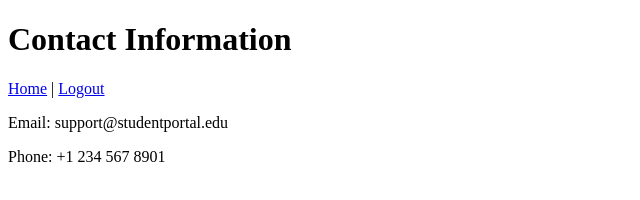
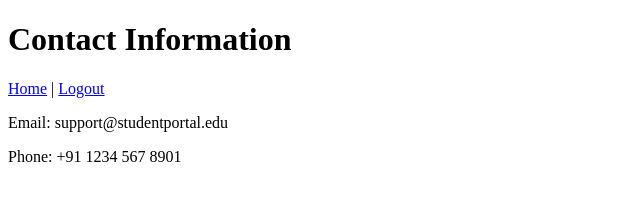
Before and after one commit to Dharmikvaghani/prec-1, a plain HTML site: page contact.html in a window 1280 px wide. Shown: the full height of the page, 0-640 px from the left. Drawn offline with Linux system fonts and the light colour scheme.

Commit message:
Update contact.html

```diff
--- a/contact.html
+++ b/contact.html
@@ -5,6 +5,6 @@
     <h1>Contact Information</h1>
     <nav><a href="index.html">Home</a> | <a href="login.html">Logout</a></nav>
     <p>Email: support@studentportal.edu</p>
-    <p>Phone: +1 234 567 8901</p>
+    <p>Phone: +91 1234 567 8901</p>
 </body>
 </html>
```
